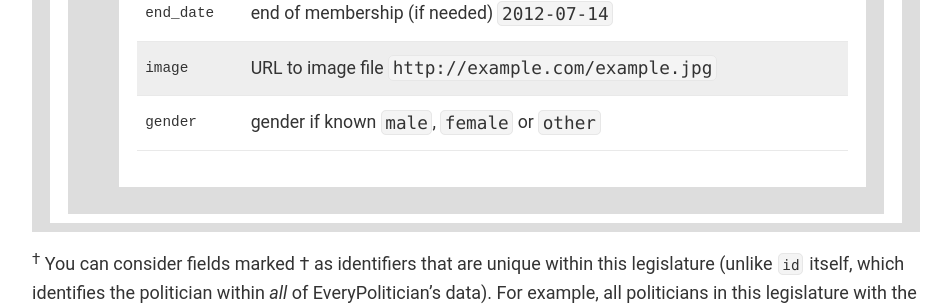
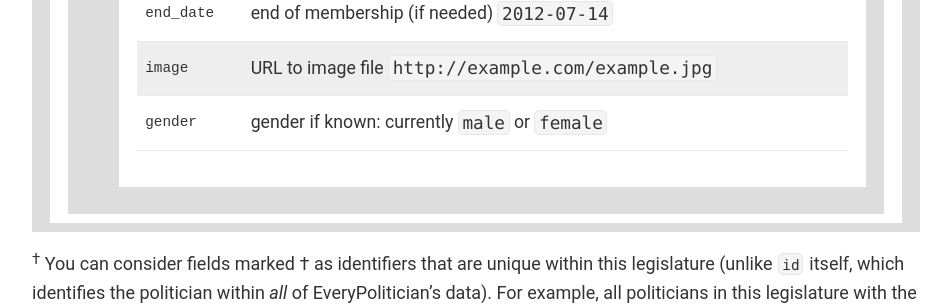
Before and after one commit to everypolitician/everypolitician-docs, a Jekyll site: the page built from data_summary.html, in a window 1280 px wide and 900 px high, scrolled down 1850 px. Shown: the part 148-453 px from the top of the window, without its empty margins (324-1275 px from the left). Built offline with Jekyll 4.4.1, drawn with Linux system fonts in a browser that asks for light colours; nearby versions of some CDN libraries.

Commit message:
correct gender text values to be more accurate
This better refelects the situation with our gender data: currently
we only have `female` and `male` values (or none at all, where
gender is unknown). Although gender-balance.org allows for an
`other` value, we haven't yet had confirmed data using it, and
furthermore we can anticipate values where other values might
be used anyway. So stating anything other than the two current
values is aspirational but misleading.

But this change is necessary to (subtly) imply that we are
not _limiting_ our data to only use these two values, just
that currently those are the only values we have.

```diff
--- a/data_summary.html
+++ b/data_summary.html
@@ -145,7 +145,7 @@ layout: docs
               </tr>
               <tr>
                 <th>gender</th>
-                <td>gender if known <code>male</code>, <code>female</code> or <code>other</code></td>
+                <td>gender if known: currently <code>male</code> or <code>female</code></td>
               </tr>
             </table>
           </div>
```
